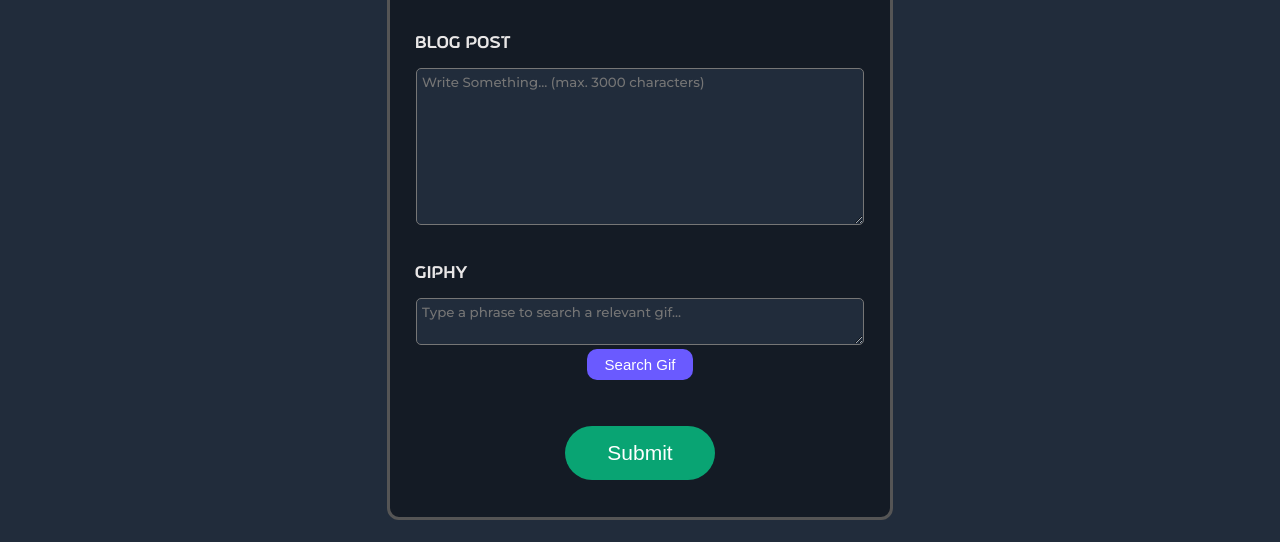
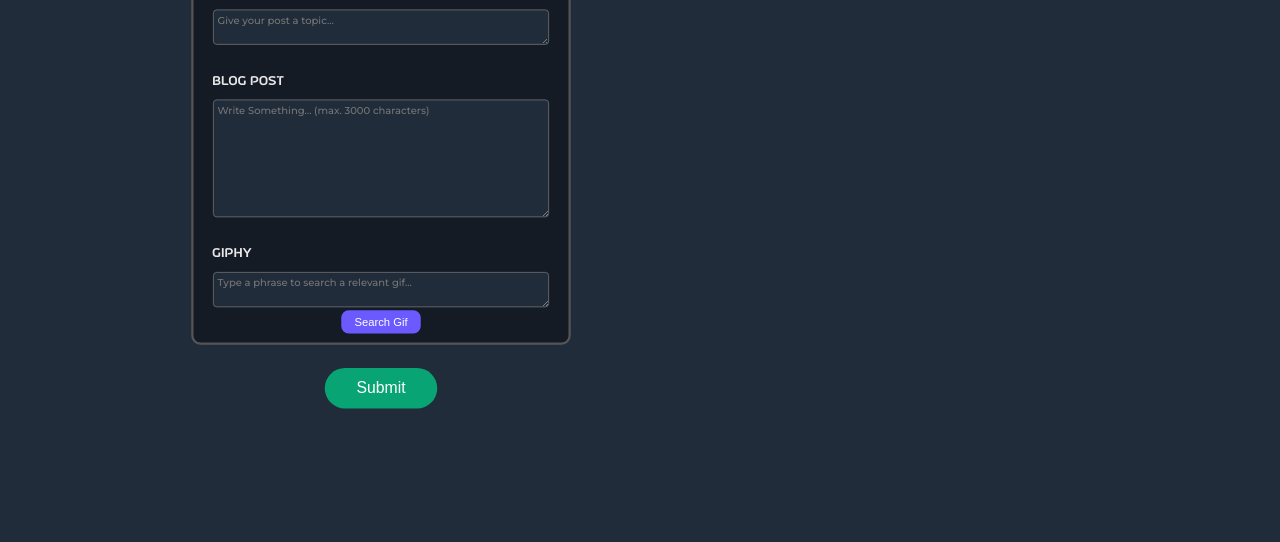
Before and after one commit to harryg15/Lap1_Community_Page_Project, a plain HTML site: page client/post.html in a window 1280 px wide. Shown: the part 258-800 px from the top of the page. Drawn offline with Linux system fonts and the light colour scheme.

Commit message:
added media query to post section

```diff
--- a/client/harry.css
+++ b/client/harry.css
@@ -149,6 +149,7 @@ header {
     }
 }
 
+
 .label {
     background: #111;
     display: block;
--- a/client/index.css
+++ b/client/index.css
@@ -15,3 +15,9 @@
     background-color: #141b25;
     border-radius: 12px;
 }
+
+@media (max-height: 1000px) {
+    #formbox {
+        height: 500px;
+    }
+}
--- a/client/post.css
+++ b/client/post.css
@@ -199,3 +199,23 @@
         75% { transform: rotate(-2deg); }
         100% { transform: rotate(0deg); }
      }
+
+         @media (max-height: 1000px) {
+      #formbox {
+          height: 500px;
+      }
+      .out img {
+        height: 110px;
+      }
+  }
+
+  @media (max-height: 800px) {
+    #formbox {
+      transform: scale(0.75);
+      margin: 0;
+      position: absolute;
+      top: 20%;
+      left: 10%;
+
+    }
+  }
```
